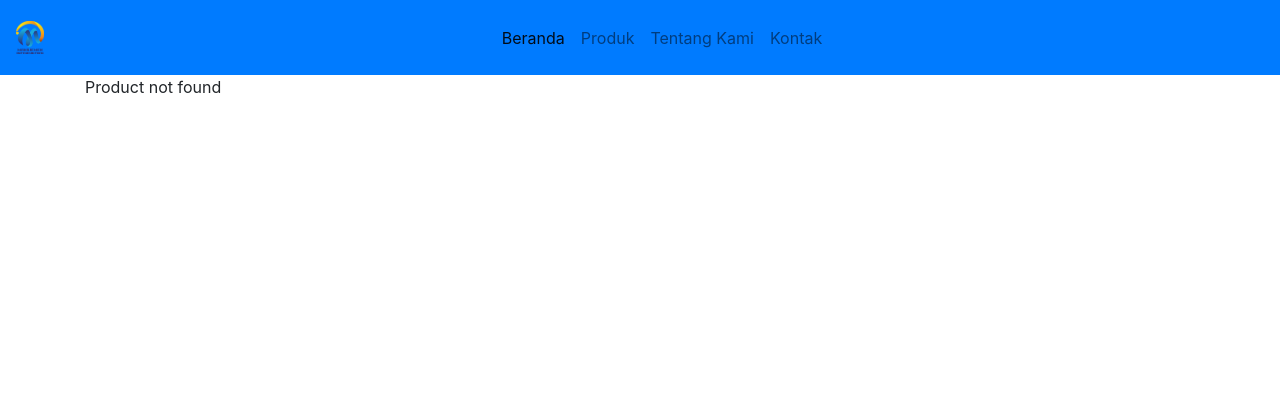
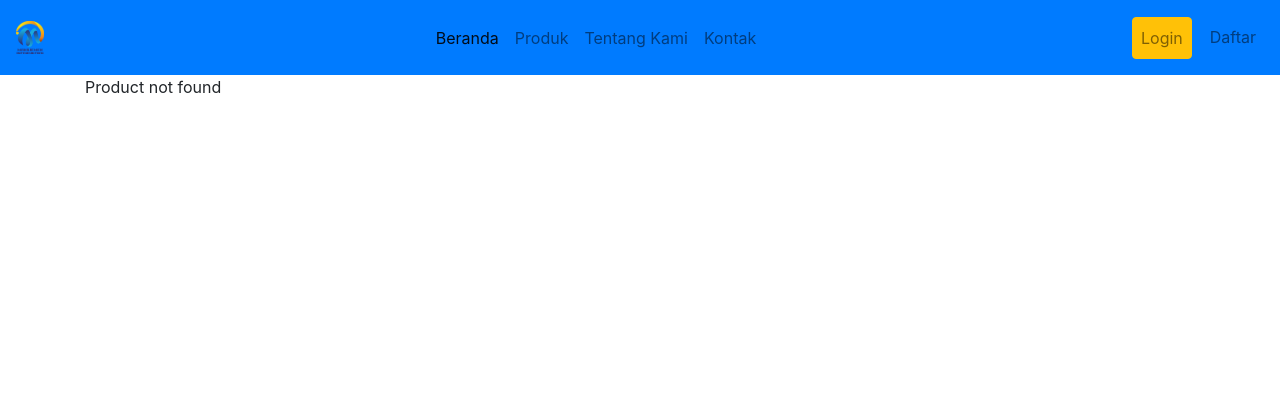
Before and after one commit to mahendrarendi/GaleriMI, a PHP site: page /detail_produk.php in a window 1280 px wide. Shown: the top 420 px of the page. Run offline with PHP 8.4, Linux system fonts and the light colour scheme; some libraries are stand-ins or nearby versions.

Commit message:
tambah menu login/daftar

```diff
--- a/detail_produk.php
+++ b/detail_produk.php
@@ -30,6 +30,14 @@
                 </li>
                 <li class="nav-item">
                 <a class="nav-link" href="#">Kontak</a>
+                </li>
+            </ul>
+            <ul class="navbar-nav">
+                <li class="nav-item">
+                    <button class="nav-link btn btn-warning" type="button" onclick="location.href='#'">Login</button>
+                </li>
+                <li class="nav-item" style="margin-left: 10px;">
+                    <a class="nav-link" href="#">Daftar</a>
                 </li>
             </ul>
         </div>
@@ -82,13 +90,13 @@
         .wrapper {
             min-height: 100%;
             position: relative;
-            padding-bottom: 100px; /* Sesuaikan tinggi footer */
+            padding-bottom: 100px;
         }
         footer {
             position: absolute;
             bottom: 0;
             width: 100%;
-            height: 60px; /* Sesuaikan tinggi footer */
+            height: 60px;
         }
     </style>
 <footer class="bg-primary py-3">
```
Also changed, not shown: produk.php (+8 -0 lines).
